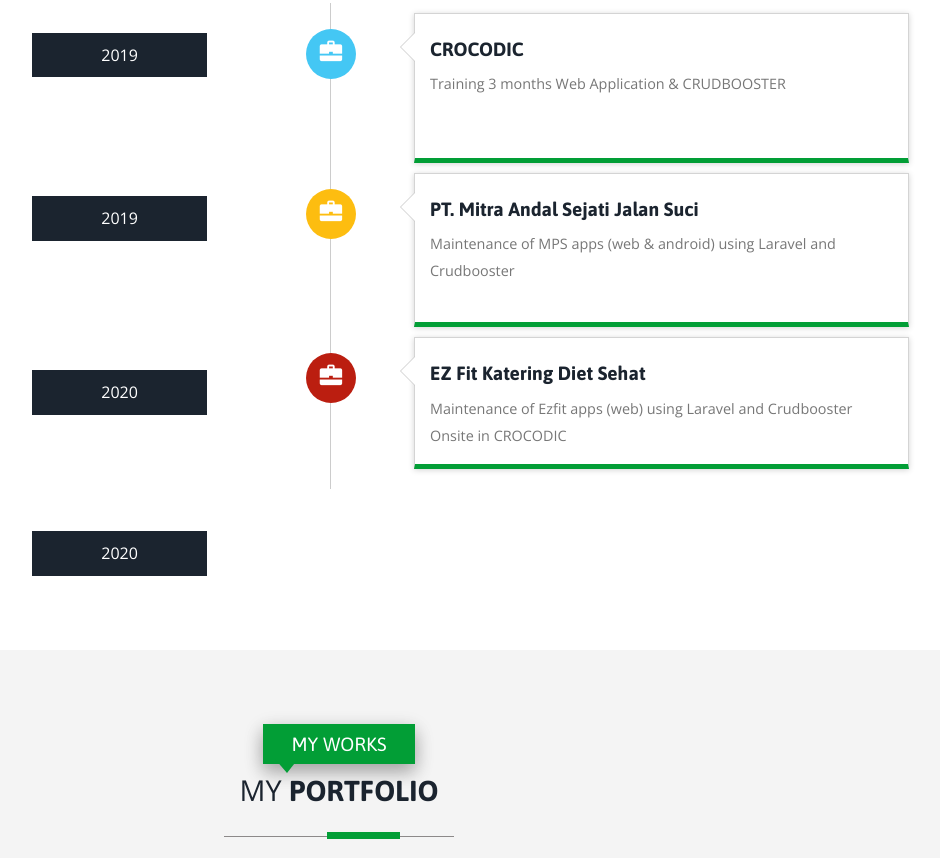
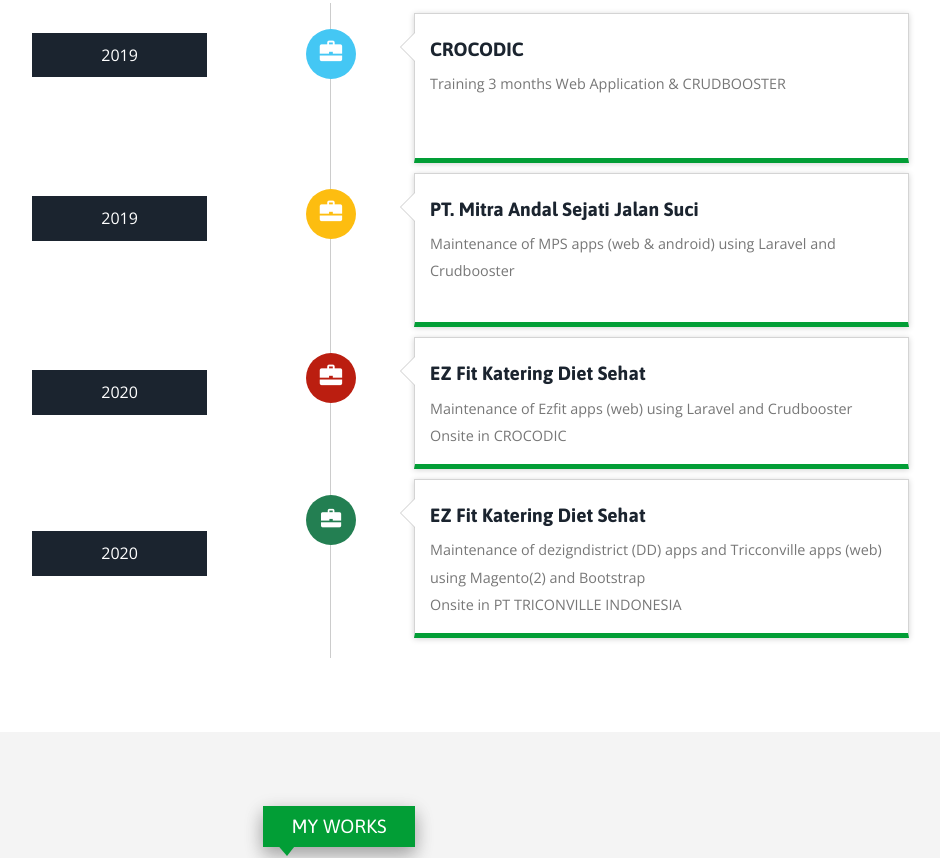
Before and after one commit to aroficksallu/aroficksallu.github.io, a plain HTML site: page index.html in a window 1280 px wide. Shown: the part 2224-3082 px from the top of the page, without its empty margins (301-1241 px from the left). Drawn offline with nearby package versions, Linux system fonts and the light colour scheme; files whose address does not match are found by name.

Commit message:
Update index.html

```diff
--- a/index.html
+++ b/index.html
@@ -326,6 +326,20 @@
 									</div>
 									</div>
 								</li>
+								<li>
+									<div class="timeline-badge success"><i class="glyphicon glyphicon-briefcase"></i></div>
+									<div class="timeline-panel">
+									<div class="timeline-heading">
+										<h4 class="timeline-title">EZ Fit Katering Diet Sehat</h4>
+									</div>
+									<div class="timeline-body">
+										<p>
+											Maintenance of dezigndistrict (DD) apps and Tricconville apps (web) using Magento(2) and Bootstrap <br>
+											Onsite in PT TRICONVILLE INDONESIA
+										</p>
+									</div>
+									</div>
+								</li>
 							</ul>
 								<div class="clearfix"></div>
 								</div>
```
